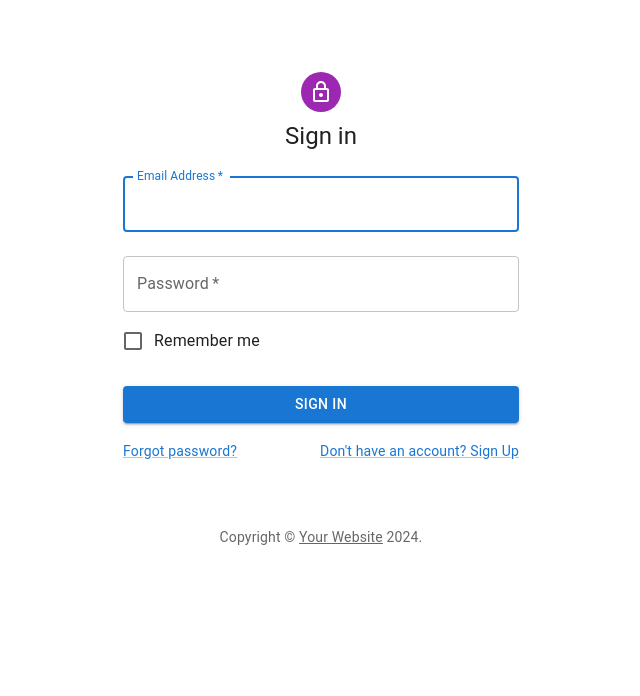
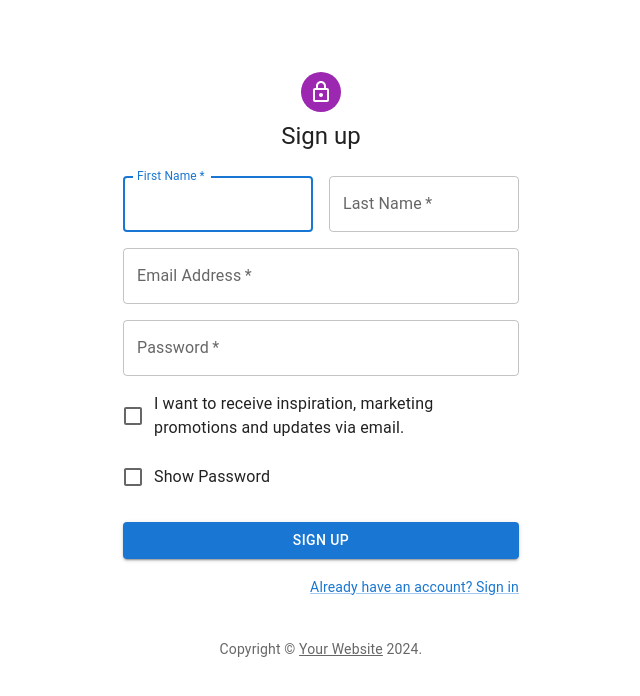
Before and after one commit to VishwaDilum/daily-task-frontend, a React (Vite) app: page / in a window 1280 px wide. Shown: the top 696 px of the page, without its empty margins (319-959 px from the left). Built offline with nearby package versions, Linux system fonts and the light colour scheme.

Commit message:
Sign up DATA to Backend

```diff
--- a/src/App.tsx
+++ b/src/App.tsx
@@ -13,9 +13,9 @@ function App() {
     <BrowserRouter>
       <Routes>
         {/* <Route path='/' element={<Test></Test>}></Route> */}
-        <Route path='/' element={<SignIn></SignIn>}></Route>
+        {/* <Route path='/' element={<SignIn></SignIn>}></Route> */}
         {/* <Route path='/signin' element={<SignIn></SignIn>}></Route> */}
-        <Route path='/signup' element={<SignUp></SignUp>}></Route>
+        <Route path='/' element={<SignUp></SignUp>}></Route>
         <Route path='/forgotpassword' element={<Pass></Pass>}></Route>
       </Routes>
     </BrowserRouter>
--- a/src/cascade/forgotpass.css
+++ b/src/cascade/forgotpass.css
@@ -22,3 +22,8 @@
     width: 20px; /* Adjust the width to make the image smaller */
     height: auto; /* Maintain aspect ratio */
   }
+  .missMtachPass {
+    color: red;
+    font-family: Arial;
+    font-size: 14px;
+}
--- a/src/components/forgotpass.tsx
+++ b/src/components/forgotpass.tsx
@@ -4,30 +4,41 @@ import homeIcon from '../assets/home.png'
 import { Link } from 'react-router-dom';
 import { useNavigate } from 'react-router-dom';
 import { useState, useEffect } from 'react';
+import { Send } from '@mui/icons-material';
 function forgotpassword() {
 
     const [count, setCount] = useState<number>(10);
     const [isDisable, setDisable] = useState<boolean>(false);
     const [emailValue, setEmailValue] = useState<string>("");
+    const [otpValue, setOtpValue] = useState<string>("");
+    const [newPass, setNewPass] = useState<boolean>(false);
+    const [newInputPass01, setNewPass01] = useState<string>("");
+    const [newInputPass02, setNewPass02] = useState<string>("");
+    const [showPassword, setShowPassword] = useState(true);
+    const [typeOfInput, setTypeOfInput] = useState();
     const history = useNavigate();
 
-    const handleSendOTP = async   ()=>{
-        if(emailValue == "" || emailValue == undefined || emailValue == null ){
+
+    const handleSendOTP = async () => {
+        if (emailValue === "" || emailValue === undefined || emailValue === null) {
             return;
         }
-        setDisable(true)
+        setDisable(true);
+
         const response = await fetch('http://localhost:5000/send-otp', {
             method: 'POST',
             headers: {
                 'Content-Type': 'application/json'
             },
-            body: JSON.stringify({ email: emailValue })  // Pass the email value
+            body: JSON.stringify({ email: emailValue })
         });
 
         if (response.ok) {
-            alert('OTP sent successfully!');
+            const data = await response.json();
+            console.log(data); // Handle successful response
         } else {
             alert('Error sending OTP');
+            setDisable(false); // Reset disable state if sending OTP fails
         }
 
     };
@@ -36,8 +47,26 @@ function forgotpassword() {
         history('/signin');
     }
 
-    function disable() {
+    const confirmOtp = async () => {
+        if (otpValue == "" || otpValue == undefined || otpValue == null) {
+            return;
+        }
+        // setDisable(true)
+        const response = await fetch('http://localhost:5000/confirm-otp', {
+            method: 'POST',
+            headers: {
+                'Content-Type': 'application/json'
+            },
+            body: JSON.stringify({ otp: otpValue })  // Pass the email value
+        });
 
+        if (response.ok) {
+            alert("Password Confirmed")
+            setNewPass(false)
+
+        } else {
+            alert('Error sending OTP');
+        }
     }
 
     useEffect(() => {
@@ -46,15 +75,43 @@ function forgotpassword() {
                 setCount(prevCount => {
                     if (prevCount <= 1) {
                         clearInterval(intervalId);
-                        setDisable(false)
+                        setDisable(false);
                         return 10; // Reset count to 10
                     }
                     return prevCount - 1;
                 });
             }, 1000);
-            console.log("Hee " + intervalId)
+            console.log("Countdown interval started");
         }
-    }, [isDisable]); // Add isSending to dependency array
+    }, [isDisable]); // Dependency array for useEffect
+
+
+
+    function resetPass() {
+        if (newInputPass01 === newInputPass02) {
+            console.log("Password Matched")
+            return;
+        }
+        console.log("Password Not Matched");
+        // Clear input fields
+        setNewPass01("");
+        setNewPass02("");
+        // Alert the user
+        alert("Password Not Matched");
+    }
+
+    const handleTypeOfInput = () => {
+        if(showPassword){
+            return "password";
+        }
+        return "text";
+    };
+
+
+    const handleTogglePassword = () => {
+        setShowPassword(!showPassword);
+    };
+
 
     return (
 
@@ -84,7 +141,7 @@ function forgotpassword() {
                                     </button>
                                 </div>
                                 <div className='col-4'>
-                                    <input type="email" className="form-control rounded-3" id="floatingInput" placeholder="Enter OTP"></input>
+                                    <input type="number" className="form-control rounded-3" id="floatingInput" placeholder="Enter OTP" value={otpValue} onChange={(e) => setOtpValue(e.target.value)} ></input>
                                 </div>
                                 <div className='col-4'>
 
@@ -98,24 +155,35 @@ function forgotpassword() {
 
                                 </div>
                                 <div className='col-4' id='confirmBtn'>
-                                    <button type="button" className="btn btn-primary">Confirm</button>
+                                    <button type="button" className="btn btn-primary" onClick={confirmOtp}>Confirm</button>
                                 </div>
                             </div>
 
 
                             <div className="form-floating mb-3">
-                                <input type="email" className="form-control rounded-3" id="floatingInput" placeholder="name@example.com" disabled></input>
+                                <input type={handleTypeOfInput()} className="form-control rounded-3" id="floatingInput" placeholder="name@example.com" disabled={newPass} value={newInputPass01} onChange={(e) => setNewPass01(e.target.value)} ></input>
                                 <label htmlFor="floatingInput">Enter Password</label>
                             </div>
 
                             <div className="form-floating mb-3">
-                                <input type="email" className="form-control rounded-3" id="floatingInput" placeholder="name@example.com" disabled></input>
+                                <input type={handleTypeOfInput()}className="form-control rounded-3" id="floatingInput" placeholder="name@example.com" disabled={newPass} value={newInputPass02} onChange={(e) => setNewPass02(e.target.value)} ></input>
                                 <label htmlFor="floatingInput">Re-Enter</label>
                             </div>
 
+                            <div className="form-check">
+                                <input className="form-check-input" type="checkbox" value="" id="flexCheckDefault"onClick={handleTogglePassword}></input>
+                                <label className="form-check-label" htmlFor="flexCheckDefault">
+                                    {showPassword ? `Show Passowrd` : "Hide Passoword"}
+                                </label>
+                            </div>
+
                             <div className='col-5'>
-                                <button type="button" className="btn btn-outline-primary" disabled>Reset Password</button>
+                                <p hidden={newInputPass01 === newInputPass02} className='missMtachPass'>
+                                    Passwords do not match
+                                </p>
+                                <button type="button" className="btn btn-outline-primary" disabled={newPass} onClick={resetPass} >Reset Password </button>
                             </div>
+
 
                             <hr className="my-4"></hr>
                         </form>
--- a/src/components/signup.tsx
+++ b/src/components/signup.tsx
@@ -12,6 +12,7 @@ import LockOutlinedIcon from '@mui/icons-material/LockOutlined';
 import Typography from '@mui/material/Typography';
 import Container from '@mui/material/Container';
 import { createTheme, ThemeProvider } from '@mui/material/styles';
+import { useState } from 'react';
 
 function Copyright(props: any) {
   return (
@@ -27,9 +28,18 @@ function Copyright(props: any) {
 }
 
 // TODO remove, this demo shouldn't need to reset the theme.
-const defaultTheme = createTheme();
 
-export default function SignUp() {
+
+
+function SignUp() {
+  const defaultTheme = createTheme();
+  const [showPassword, setShowPassword] = useState(true);
+
+  const [firstNameValue, setFirstName] = useState<string>("");
+  const [lastNameValue, setLastName] = useState<string>("");
+  const [emailValue, setEmail] = useState<string>("");
+  const [passValue, setPass] = useState<string>("");
+
   const handleSubmit = (event: React.FormEvent<HTMLFormElement>) => {
     event.preventDefault();
     const data = new FormData(event.currentTarget);
@@ -38,6 +48,33 @@ export default function SignUp() {
       password: data.get('password'),
     });
   };
+
+  const handleTypeOfInput = () => {
+    if (showPassword) {
+      return "password";
+    }
+    return "text";
+  };
+
+
+  const handleTogglePassword = () => {
+    setShowPassword(!showPassword);
+  };
+
+  function signUpTrigger(){
+    fetch('http://localhost:5000/sign-up',{
+      method :'POST',
+      headers : {
+        'Content-Type': 'application/json'
+      },
+      body : JSON.stringify({
+        email: emailValue,
+        password : passValue,
+        firstName : firstNameValue,
+        lastName : lastNameValue
+      })
+    })
+  }
 
   return (
     <ThemeProvider theme={defaultTheme}>
@@ -68,6 +105,8 @@ export default function SignUp() {
                   id="firstName"
                   label="First Name"
                   autoFocus
+                  value={firstNameValue}
+                  onChange={(e)=> setFirstName(e.target.value)}
                 />
               </Grid>
               <Grid item xs={12} sm={6}>
@@ -78,6 +117,8 @@ export default function SignUp() {
                   label="Last Name"
                   name="lastName"
                   autoComplete="family-name"
+                  value={lastNameValue}
+                  onChange={(e)=> setLastName(e.target.value)}
                 />
               </Grid>
               <Grid item xs={12}>
@@ -88,6 +129,8 @@ export default function SignUp() {
                   label="Email Address"
                   name="email"
                   autoComplete="email"
+                  value={emailValue}
+                  onChange={(e)=> setEmail(e.target.value)}
                 />
               </Grid>
               <Grid item xs={12}>
@@ -96,9 +139,11 @@ export default function SignUp() {
                   fullWidth
                   name="password"
                   label="Password"
-                  type="password"
+                  type={handleTypeOfInput()}
                   id="password"
                   autoComplete="new-password"
+                  value={passValue}
+                  onChange={(e)=> setPass(e.target.value)}
                 />
               </Grid>
               <Grid item xs={12}>
@@ -107,12 +152,19 @@ export default function SignUp() {
                   label="I want to receive inspiration, marketing promotions and updates via email."
                 />
               </Grid>
+              <Grid item xs={12}>
+                <FormControlLabel
+                  control={<Checkbox value="allowExtraEmails" color="primary" onClick={handleTogglePassword} />}
+                  label={!showPassword ? 'Hide Password' : 'Show Password'}
+                />
+              </Grid>
             </Grid>
             <Button
               type="submit"
               fullWidth
               variant="contained"
               sx={{ mt: 3, mb: 2 }}
+              onClick={signUpTrigger}
             >
               Sign Up
             </Button>
@@ -130,3 +182,5 @@ export default function SignUp() {
     </ThemeProvider>
   );
 }
+
+export default SignUp;
```
